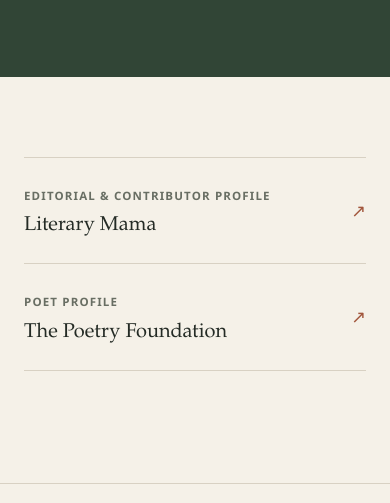
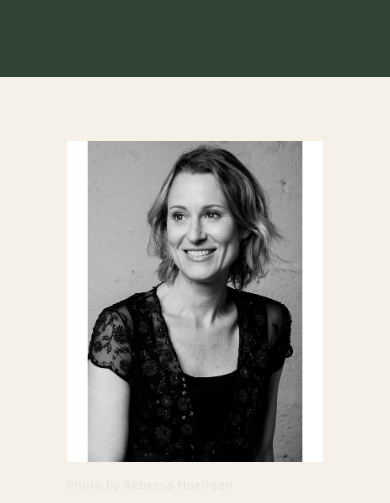
Before and after one commit to Cincinnatus2/ellen, a plain HTML site: page contact.html in a window 390 px wide. Shown: the part 336-839 px from the top of the page. Drawn offline with Linux system fonts and the light colour scheme.

Commit message:
Changed photos

```diff
--- a/contact.html
+++ b/contact.html
@@ -30,7 +30,12 @@
         <p class="page-intro">For inquiries, please use Ellen’s publication and contributor pages.</p>
       </section>
 
-      <section class="contact-links section-wrap" aria-label="Contact and publication links">
+      <section class="contact-layout section-wrap" aria-label="Contact and publication links">
+        <figure class="portrait contact-portrait">
+          <img src="ellen.jpg" alt="Portrait of poet Ellen Elder">
+          <figcaption>Photo by Rebecca Hoeltgen</figcaption>
+        </figure>
+        <div class="contact-links">
           <a href="https://literarymama.com/contributor/elder-ellen" target="_blank" rel="noopener noreferrer">
             <span>
               <span class="work-type">Editorial &amp; contributor profile</span>
@@ -45,6 +50,7 @@
             </span>
             <span class="work-arrow" aria-hidden="true">↗</span>
           </a>
+        </div>
       </section>
     </main>
 
--- a/styles.css
+++ b/styles.css
@@ -450,10 +450,23 @@
   padding-block: 5rem 7rem;
 }
 
+.contact-layout {
+  display: grid;
+  grid-template-columns: minmax(14rem, 0.7fr) 1.3fr;
+  align-items: center;
+  gap: 5rem;
+  padding-block: 5rem 7rem;
+}
+
+.contact-portrait {
+  width: min(100%, 20rem);
+  justify-self: center;
+}
+
 .contact-links {
   display: grid;
+  align-content: center;
   gap: 0;
-  padding-block: 5rem 7rem;
 }
 
 .contact-links a {
@@ -473,6 +486,19 @@
 .contact-links .work-title {
   display: block;
   margin-top: 0.3rem;
+}
+
+@media (max-width: 760px) {
+  .contact-layout {
+    grid-template-columns: 1fr;
+    gap: 3rem;
+  }
+}
+
+@media (max-width: 520px) {
+  .contact-layout {
+    padding-block: 4rem 5rem;
+  }
 }
 
 .visually-hidden {
```
Also changed, not shown: index.html (+1 -1 lines). Lines whose indentation alone changed are shown as unchanged.
